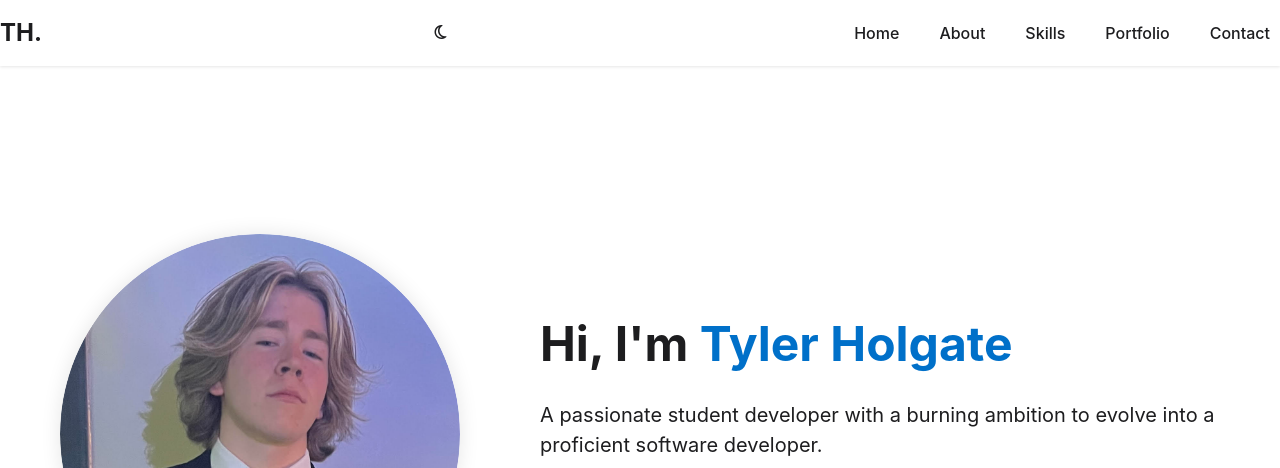
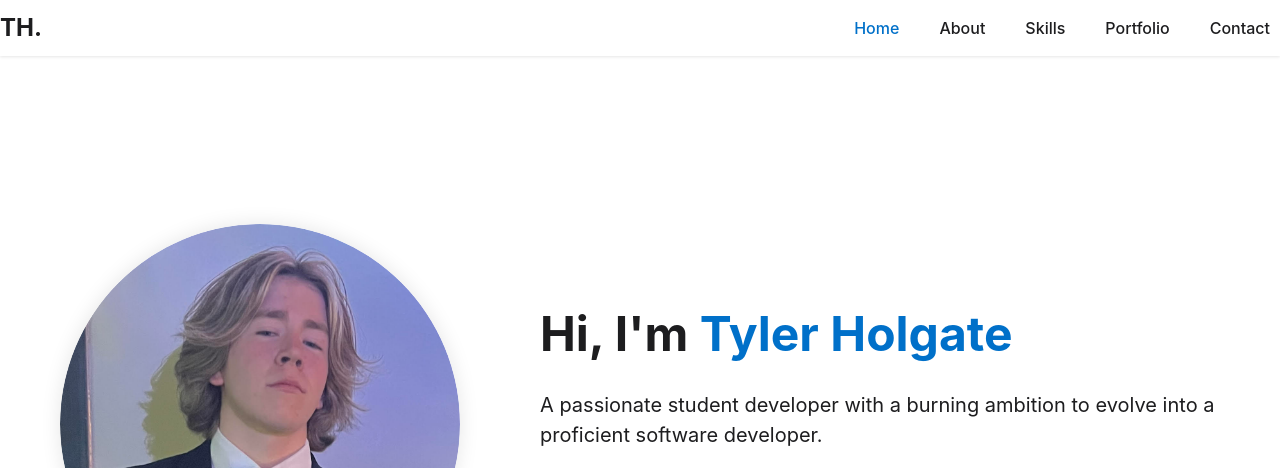
Before and after one commit to Thetankty/Paralax-test, a plain HTML site: page index.html in a window 1280 px wide. Shown: the top 468 px of the page. Drawn offline with Linux system fonts and the light colour scheme.

Commit message:
Dark Mode Fix

```diff
--- a/index.html
+++ b/index.html
@@ -12,10 +12,6 @@
   <header class="Header">
     <nav class="Nav">
       <a href="#" class="NavLogo">TH.</a>
-      <button id="dark-mode-toggle">
-        <i class="fa-regular fa-moon" id="moon-icon"></i>
-        <i class="fa-regular fa-sun" id="brightness-icon" style="display: none;"></i>
-    </button>
       <ul class="NavList">
         <li class="NavItem"><a href="#home" class="NavLink NavLinkActive">Home</a></li>
         <li class="NavItem"><a href="#about" class="NavLink">About</a></li>
--- a/scripts/main.js
+++ b/scripts/main.js
@@ -41,23 +41,6 @@ document.querySelectorAll('a[href^="#"]').forEach(anchor => {
     blob.style.top = `${y * 30}vh`;
   });
 
-  // Dark Mode
-
-  document.getElementById('dark-mode-toggle').addEventListener('click', function() {
-    document.body.classList.toggle('dark-mode');
-
-    var moonIcon = document.getElementById('moon-icon');
-    var brightnessIcon = document.getElementById('brightness-icon');
-
-    if (document.body.classList.contains('dark-mode')) {
-      moonIcon.style.display = 'none';
-      brightnessIcon.style.display = '';
-    } else {
-      moonIcon.style.display = '';
-      brightnessIcon.style.display = 'none';
-    }
-  });
-
 
   // Scrolling Animation
 
--- a/styles/styles.css
+++ b/styles/styles.css
@@ -82,25 +82,6 @@ a {
 .NavLogo {
   font-size: 24px;
   font-weight: 700;
-}
-
-#dark-mode-toggle {
-  background-color: rgba(0, 0, 0, 0);
-  border: none;
-  color: var(--text);
-  padding: 10px 20px;
-  text-align: center;
-  text-decoration: none;
-  display: inline-block;
-  font-size: 16px;
-  margin: 4px 2px;
-  transition-duration: 0.4s;
-  border-radius: 12px;
-}
-
-#dark-mode-toggle i {
-  margin-right: 5px;
-  cursor: pointer;
 }
 
 .NavList {
```
